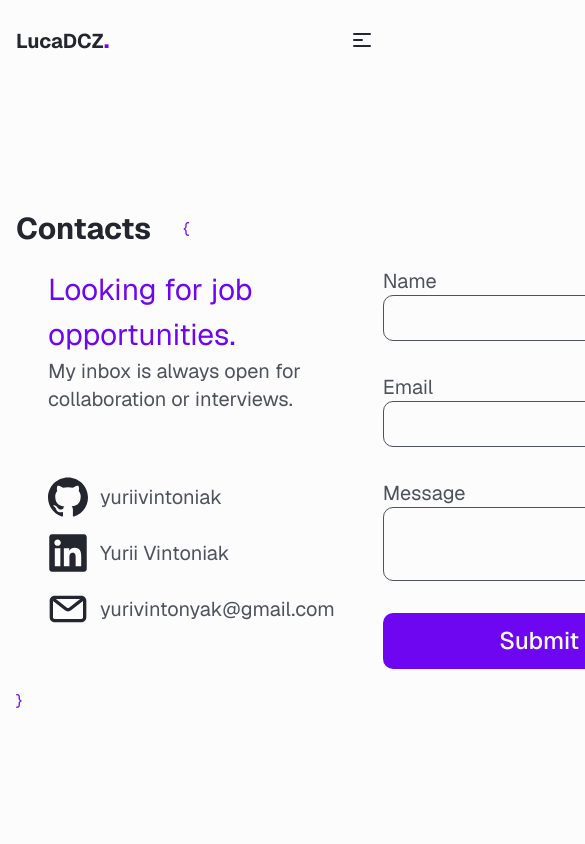
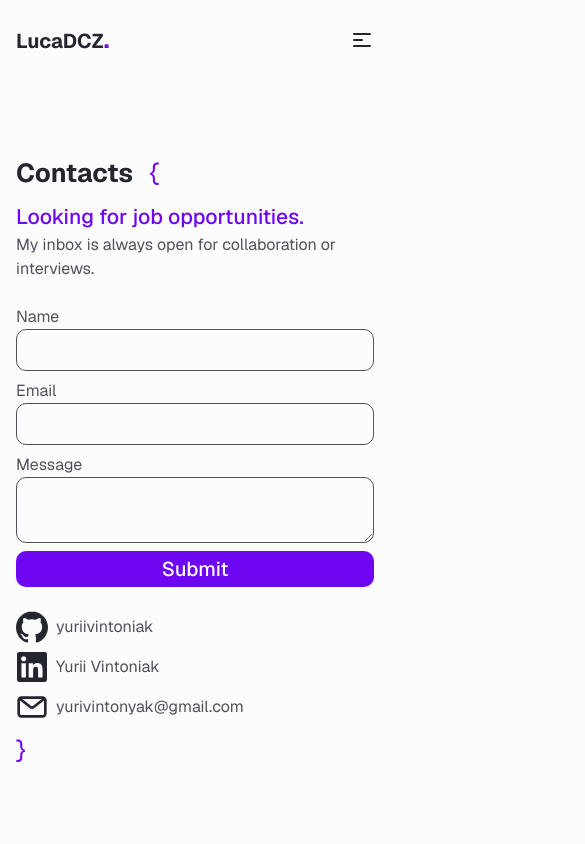
Before and after one commit to yuriivintoniak/vintoniak-dev, a Next.js app: page /contacts in a window 390 px wide. Shown: the top 844 px of the page, 585 px wide, since content can reach past the window. Built offline with nearby package versions, Linux system fonts and the light colour scheme.

Commit message:
feat: make contacts page responsive

```diff
--- a/src/app/globals.css
+++ b/src/app/globals.css
@@ -108,7 +108,7 @@
   }
 
   .label {
-    @apply w-full flex flex-col text-xl text-text-primary;
+    @apply w-full flex flex-col lg:text-xl text-text-primary;
   }
 
   .input,
@@ -125,7 +125,7 @@
 
   .submit-btn {
     @apply text-background bg-text-accent flex items-center justify-center;
-    @apply rounded-lg px-6 py-3 text-2xl font-medium;
+    @apply rounded-lg px-6 py-1 lg:py-3 text-xl lg:text-2xl font-medium;
     @apply disabled:pointer-events-none disabled:opacity-40;
   }
 
--- a/src/components/Contacts/ContactsForm.tsx
+++ b/src/components/Contacts/ContactForm.tsx
@@ -8,7 +8,7 @@ export type ContactFormValues = {
   message: string
 }
 
-export function ContactsForm() {
+export function ContactForm() {
   const {
     register,
     handleSubmit,
@@ -56,7 +56,7 @@ export function ContactsForm() {
   return (
     <form
       onSubmit={handleSubmit(sendEmail)}
-      className='max-w-152 flex-1 flex flex-col gap-8'
+      className='max-w-160 flex-1 flex flex-col gap-2 lg:gap-8'
     >
       <label className='label'>
         Name
--- /dev/null
+++ b/src/components/Contacts/ContactLinks.tsx
@@ -0,0 +1,34 @@
+import { ICONS, SOCIALS } from './constants'
+
+export function ContactLinks() {
+  return (
+    <div className='flex-1 overflow-x-hidden'>
+      <div className='hidden lg:flex flex-col'>
+        <h3 className='text-3xl text-text-accent leading-normal'>
+          Looking for job opportunities.
+        </h3>
+        <p className='text-xl text-text-primary'>
+          My inbox is always open for collaboration or interviews.
+        </p>
+      </div>
+      <div className='flex flex-col gap-2 lg:gap-4 mt-0 lg:mt-16 lg:text-xl text-text-primary'>
+        {SOCIALS.map((social) => {
+          const Icon = ICONS[social.icon]
+
+          return (
+            <a
+              key={social.name}
+              href={social.url}
+              target='_blank'
+              rel='noopener noreferrer'
+              className='w-fit flex items-center gap-2 lg:gap-3'
+            >
+              <Icon />
+              <span>{social.nickname}</span>
+            </a>
+          )
+        })}
+      </div>
+    </div>
+  )
+}
--- a/src/components/Contacts/Contacts.tsx
+++ b/src/components/Contacts/Contacts.tsx
@@ -1,23 +1,33 @@
-import { ContactsForm } from './ContactsForm'
-import { ContactsLinks } from './ContactsLinks'
+import { ContactForm } from './ContactForm'
+import { ContactLinks } from './ContactLinks'
 
 export function Contacts() {
   return (
     <>
-      <div className='flex items-center gap-8 mb-5'>
-        <h2 className='text-3xl 2xs:text-[44px] sm:text-[56px] font-bold'>
+      <div className='flex items-center gap-4 lg:gap-8 mb-2 lg:mb-5'>
+        <h2 className='text-[26px] lg:text-[56px] font-bold'>
           Contacts
         </h2>
-        <span className='sm:text-[56px] text-text-accent'>
+        <span className='text-[26px] lg:text-[56px] text-text-accent'>
           {'{'}
         </span>
       </div>
-      <div className='flex gap-12 pl-8'>
-        <ContactsLinks />
-        <ContactsForm />
+      <div className='flex flex-col gap-6 2xs:pl-4 lg:pl-8'>
+        <div className='lg:hidden'>
+          <h3 className='text-[21px] lg:text-3xl text-text-accent font-medium leading-normal'>
+            Looking for job opportunities.
+          </h3>
+          <p className='lg:text-xl text-text-primary'>
+            My inbox is always open for collaboration or interviews.
+          </p>
+        </div>
+        <div className='flex flex-col-reverse lg:flex-row gap-6 lg:gap-12'>
+          <ContactLinks />
+          <ContactForm />
+        </div>
       </div>
-      <div className='mt-5'>
-        <span className='sm:text-[56px] text-text-accent'>
+      <div className='mt-2 lg:mt-5'>
+        <span className='text-[26px] lg:text-[56px] text-text-accent'>
           {'}'}
         </span>
       </div>
--- a/src/components/Contacts/ContactsLinks.tsx
+++ /dev/null
@@ -1,32 +0,0 @@
-import { ICONS, SOCIALS } from './constants'
-
-export function ContactsLinks() {
-  return (
-    <div className='flex-1'>
-      <h3 className='text-3xl text-text-accent leading-normal'>
-        Looking for job opportunities.
-      </h3>
-      <p className='text-xl text-text-primary'>
-        My inbox is always open for collaboration or interviews.
-      </p>
-      <div className='flex flex-col gap-4 mt-16 text-xl text-text-primary'>
-        {SOCIALS.map((social) => {
-          const Icon = ICONS[social.icon]
-
-          return (
-            <a
-              key={social.name}
-              href={social.url}
-              target='_blank'
-              rel='noopener noreferrer'
-              className='w-fit flex items-center gap-3'
-            >
-              <Icon />
-              <span>{social.nickname}</span>
-            </a>
-          )
-        })}
-      </div>
-    </div>
-  )
-}
--- a/src/components/Contacts/icons/GithubIcon.tsx
+++ b/src/components/Contacts/icons/GithubIcon.tsx
@@ -4,7 +4,7 @@ export const GithubIcon = () => {
       viewBox="0 0 32 32"
       fill="currentColor"
       xmlns="http://www.w3.org/2000/svg"
-      className="h-10 w-10 text-foreground hover:text-gray-400 transition-colors duration-500 ease-in-out"
+      className="h-8 w-8 lg:h-10 lg:w-10 text-foreground hover:text-gray-400 transition-colors duration-500 ease-in-out"
     >
       <path d="M16 0.396c-8.839 0-16 7.167-16 16 0 7.073 4.584 13.068 10.937 15.183 0.803 0.151 1.093-0.344 1.093-0.772 0-0.38-0.009-1.385-0.015-2.719-4.453 0.964-5.391-2.151-5.391-2.151-0.729-1.844-1.781-2.339-1.781-2.339-1.448-0.989 0.115-0.968 0.115-0.968 1.604 0.109 2.448 1.645 2.448 1.645 1.427 2.448 3.744 1.74 4.661 1.328 0.14-1.031 0.557-1.74 1.011-2.135-3.552-0.401-7.287-1.776-7.287-7.907 0-1.751 0.62-3.177 1.645-4.297-0.177-0.401-0.719-2.031 0.141-4.235 0 0 1.339-0.427 4.4 1.641 1.281-0.355 2.641-0.532 4-0.541 1.36 0.009 2.719 0.187 4 0.541 3.043-2.068 4.381-1.641 4.381-1.641 0.859 2.204 0.317 3.833 0.161 4.235 1.015 1.12 1.635 2.547 1.635 4.297 0 6.145-3.74 7.5-7.296 7.891 0.556 0.479 1.077 1.464 1.077 2.959 0 2.14-0.020 3.864-0.020 4.385 0 0.416 0.28 0.916 1.104 0.755 6.4-2.093 10.979-8.093 10.979-15.156 0-8.833-7.161-16-16-16z" />
     </svg>
--- a/src/components/Contacts/icons/LinkedinIcon.tsx
+++ b/src/components/Contacts/icons/LinkedinIcon.tsx
@@ -4,7 +4,7 @@ export const LinkedinIcon = () => {
       viewBox="0 0 32 32"
       fill="currentColor"
       xmlns="http://www.w3.org/2000/svg"
-      className="h-10 w-10 text-foreground hover:text-[#0077B7] transition-colors duration-500 ease-in-out"
+      className="h-8 w-8 lg:h-10 lg:w-10 text-foreground hover:text-[#0077B7] transition-colors duration-500 ease-in-out"
     >
       <path d="M28.778 1.004h-25.56c-0.008-0-0.017-0-0.027-0-1.199 0-2.172 0.964-2.186 2.159v25.672c0.014 1.196 0.987 2.161 2.186 2.161 0.010 0 0.019-0 0.029-0h25.555c0.008 0 0.018 0 0.028 0 1.2 0 2.175-0.963 2.194-2.159l0-0.002v-25.67c-0.019-1.197-0.994-2.161-2.195-2.161-0.010 0-0.019 0-0.029 0h0.001zM9.9 26.562h-4.454v-14.311h4.454zM7.674 10.293c-1.425 0-2.579-1.155-2.579-2.579s1.155-2.579 2.579-2.579c1.424 0 2.579 1.154 2.579 2.578v0c0 0.001 0 0.002 0 0.004 0 1.423-1.154 2.577-2.577 2.577-0.001 0-0.002 0-0.003 0h0zM26.556 26.562h-4.441v-6.959c0-1.66-0.034-3.795-2.314-3.795-2.316 0-2.669 1.806-2.669 3.673v7.082h-4.441v-14.311h4.266v1.951h0.058c0.828-1.395 2.326-2.315 4.039-2.315 0.061 0 0.121 0.001 0.181 0.003l-0.009-0c4.5 0 5.332 2.962 5.332 6.817v7.855z" />
     </svg>
--- a/src/components/Contacts/icons/MailIcon.tsx
+++ b/src/components/Contacts/icons/MailIcon.tsx
@@ -4,7 +4,7 @@ export const MailIcon = () => {
       viewBox="0 0 24 24"
       fill="currentColor"
       xmlns="http://www.w3.org/2000/svg"
-      className="h-10 w-10 text-foreground hover:text-red-400 transition-colors duration-500 ease-in-out"
+      className="h-8 w-8 lg:h-10 lg:w-10 text-foreground hover:text-red-400 transition-colors duration-500 ease-in-out"
     >
       <path
         fillRule="evenodd"
```
